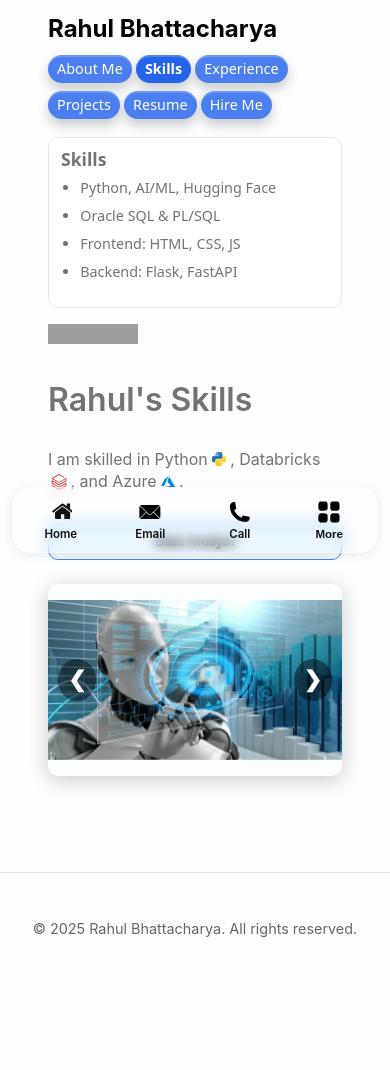
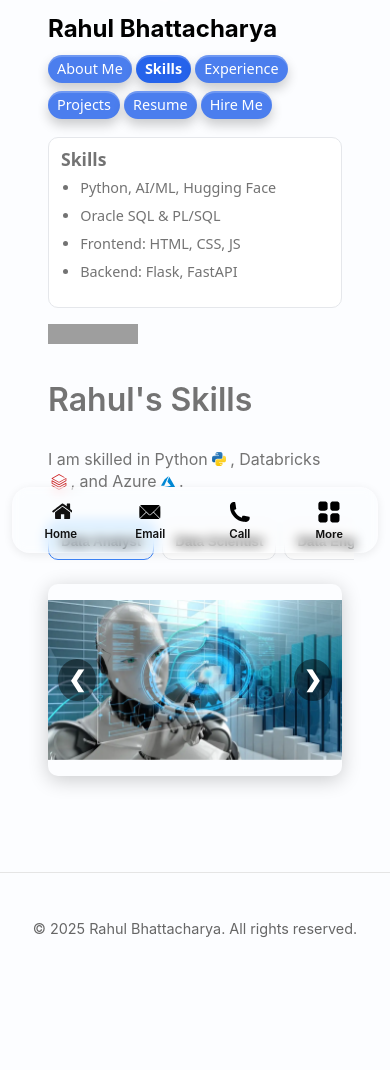
Before and after one commit to RahulBhattacharya1/RahulBhattacharya1.github.io, a Jekyll site: the page built from _posts/2025-08-22-skills.md, in a window 390 px wide. Shown: the part 337-1407 px from the top of the page. Built offline with Jekyll 4.4.1, drawn with Linux system fonts in a browser that asks for light colours; grey boxes are pictures that could not be loaded.

Commit message:
Update main.scss

```diff
--- a/assets/css/main.scss
+++ b/assets/css/main.scss
@@ -1352,10 +1352,10 @@
 
   /* Each button as a snap point */
   .role-menu .role-btn {
-    flex: 0 0 auto;                   /* don't shrink */
+    /*flex: 0 0 auto;                    don't shrink */
     scroll-snap-align: center;
     white-space: nowrap;
-    min-width: 140px;                 /* tweak per label length */
+    /*min-width: 140px;                 /* tweak per label length */
     text-align: center;
   }
 
```
